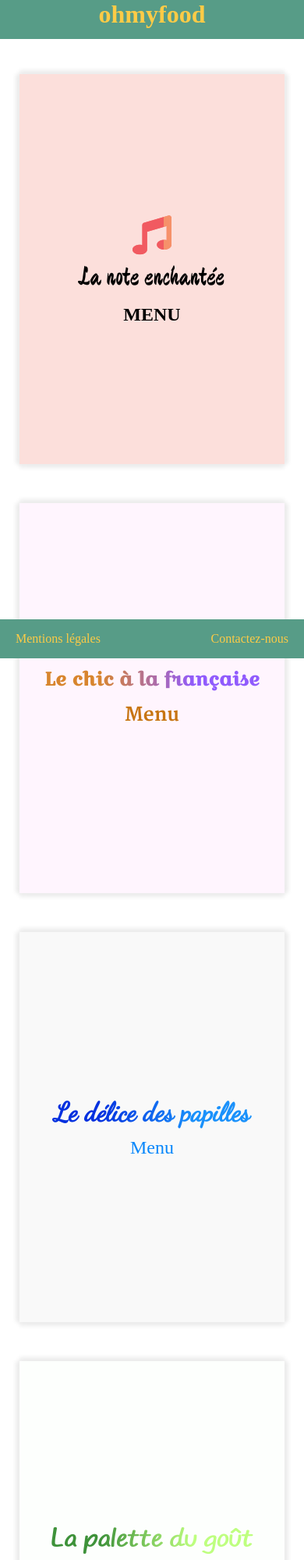
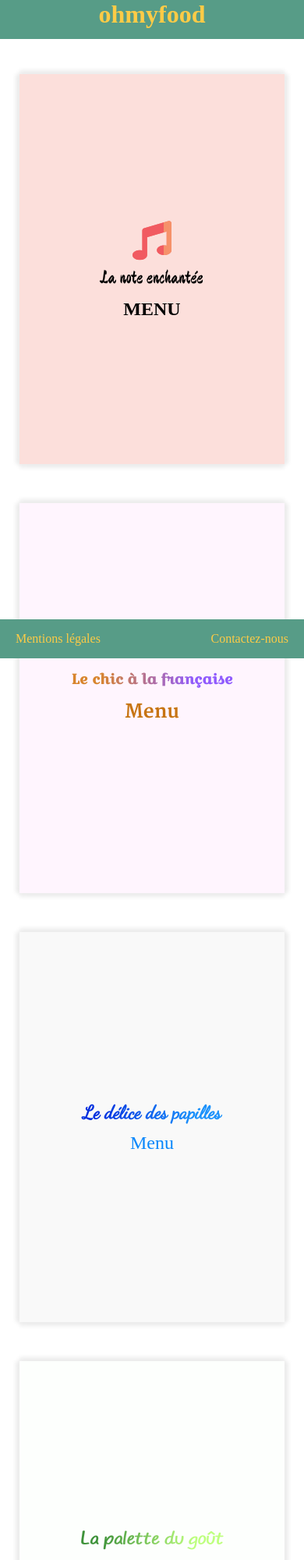
Before and after one commit to Lasai-Freyr/projet3, a website: page index.html in a window 390 px wide. Shown: the top 2000 px of the page at 78% size. Drawn offline with Linux system fonts and the light colour scheme; a web font is replaced by a local one.

Commit message:
modif taille nom petits écrans

```diff
--- a/sass/base/_typography.scss
+++ b/sass/base/_typography.scss
@@ -123,6 +123,9 @@ header{
             font-family: 'devon';
             font-size: 34px;
             font-weight: lighter;
+            @media all and (max-width:420px){
+                font-size: 24px;
+            }
         }
         .underline{
             font-family: 'segoe';
@@ -162,6 +165,9 @@ header{
             background-image: -webkit-linear-gradient((left, #d8852e 30%, #905bfd 66%));
             font-family: 'croissant';
             font-size: 24px;
+            @media all and (max-width:420px){
+                font-size: 18px;
+            }
         }
         .entree{
             color: #c67412;
@@ -232,6 +238,9 @@ header{
             font-family: 'dancing';
             font-size: 34px;
             margin: 0px;
+            @media all and (max-width:420px){
+                font-size: 24px;
+            }
         }
         .underline{
             font-family: 'segoe';
@@ -271,6 +280,9 @@ header{
             font-size: 34px;
             font-weight: lighter;
             margin: 0;
+            @media all and (max-width:420px){
+                font-size: 24px;
+            }
         }
         .underline{
             @include underlines($color: black);
--- a/sass/page/_main-menus.scss
+++ b/sass/page/_main-menus.scss
@@ -25,6 +25,9 @@
     text-align: center;
     margin: 25px;
     box-shadow: 0px 5px 5px #ededed,0px -5px 5px #ededed,5px 0px 5px #ededed,-5px 0px 5px #ededed;
+    @media all and (max-width:360px){
+        height: 400px;
+    }
 
     .menu-text{
         height: 100%;
```
Also changed, not shown: css/style.css, 1 other file.
